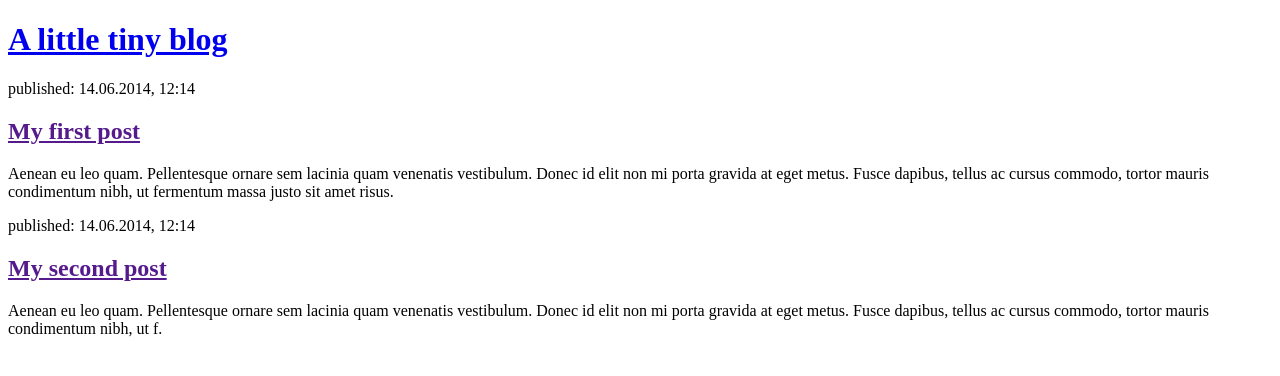
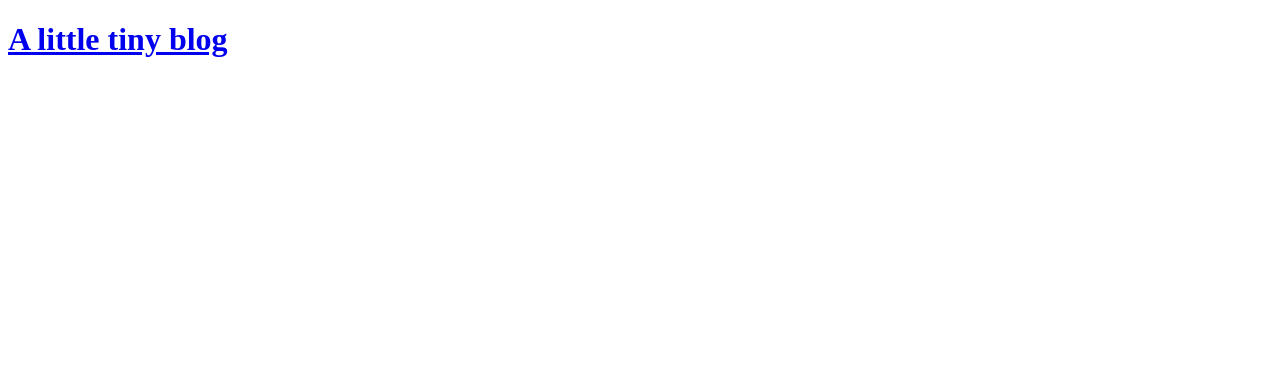
Before and after one commit to amyhenning/django-tutorial, a Django app: page / in a window 1280 px wide. Shown: the top 376 px of the page. Run offline with Django 3.2, Linux system fonts and the light colour scheme; data that the repository does not hold is empty.

Commit message:
Removed hardcoded blog post placeholders

```diff
--- a/blog/templates/blog/post_list.html
+++ b/blog/templates/blog/post_list.html
@@ -7,6 +7,7 @@
     <div>
       <h1><a href="/">A little tiny blog</a></h1>
     </div>
+
     {% for post in posts %}
       <div>
         <p><strong>published:</strong> {{ post.published_date }}</p>
@@ -14,17 +15,6 @@
         <p>{{ post.text|linebreaksbr }}</p>
       </div>
     {% endfor %}
-    <div>
-      <p>published: 14.06.2014, 12:14</p>
-      <h2><a href="">My first post</a></h2>
-      <p>Aenean eu leo quam. Pellentesque ornare sem lacinia quam venenatis vestibulum. Donec id elit non mi porta gravida at eget metus. Fusce dapibus, tellus ac cursus commodo, tortor mauris condimentum nibh, ut fermentum massa justo sit amet risus.</p>
-    </div>
-
-    <div>
-      <p>published: 14.06.2014, 12:14</p>
-      <h2><a href="">My second post</a></h2>
-      <p>Aenean eu leo quam. Pellentesque ornare sem lacinia quam venenatis vestibulum. Donec id elit non mi porta gravida at eget metus. Fusce dapibus, tellus ac cursus commodo, tortor mauris condimentum nibh, ut f.</p>
-    </div>
 
   </body>
 </html>
```
